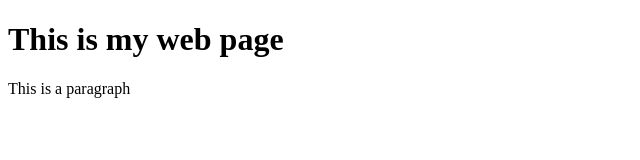
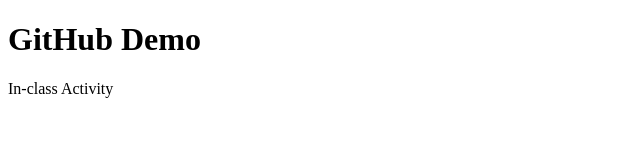
Before and after one commit to daniels600/git-demo, a plain HTML site: page index.html in a window 1280 px wide. Shown: the whole page, without its empty margins (0-640 px from the left). Drawn offline with Linux system fonts and the light colour scheme.

Commit message:
Update page heading and paragraph content

```diff
--- a/index.html
+++ b/index.html
@@ -9,9 +9,9 @@
 
 <body>
     <div>
-        <h1>This is my web page</h1>
+        <h1>GitHub Demo</h1>
     </div>
-    <p>This is a paragraph</p>
+    <p>In-class Activity</p>
 
 </body>
 
```
